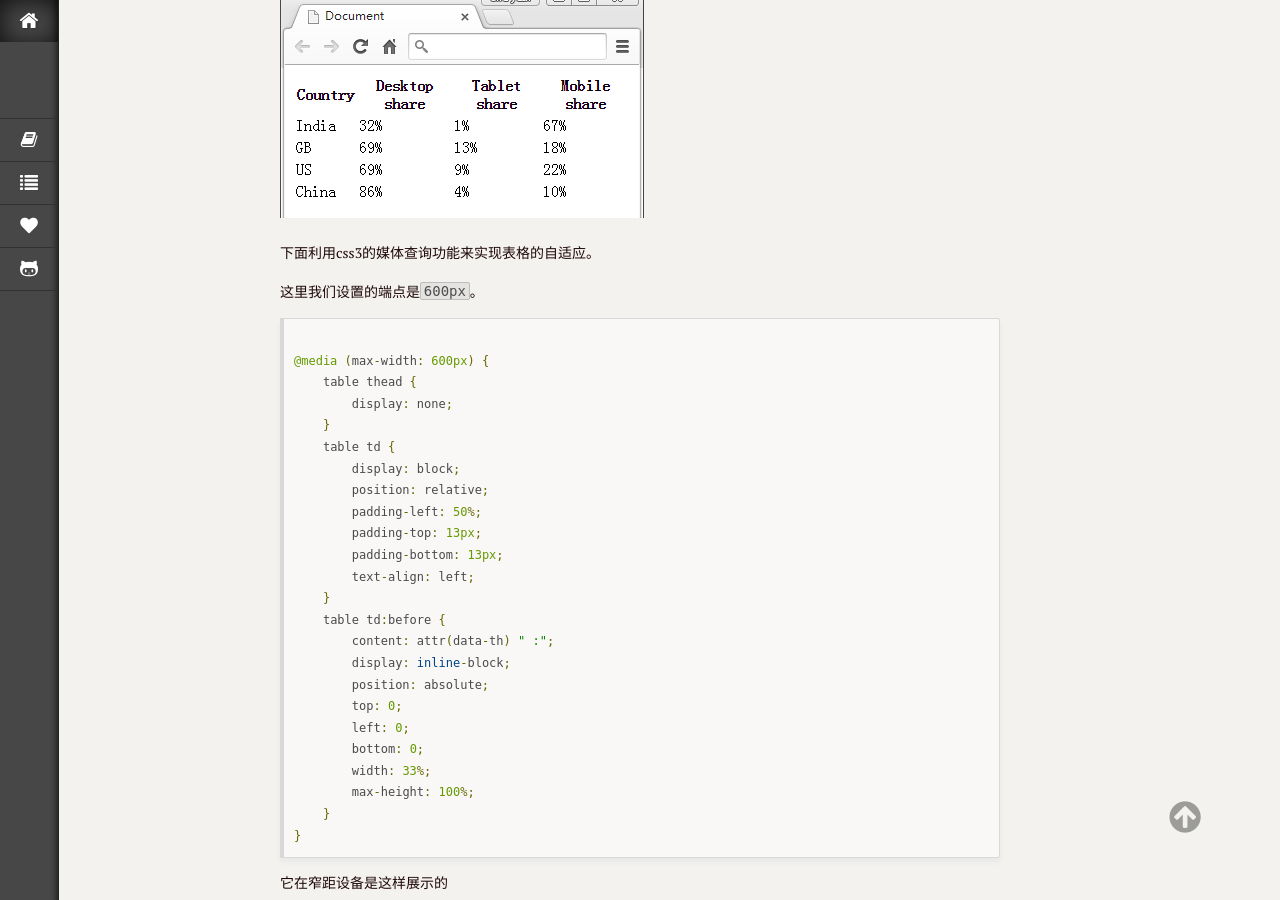
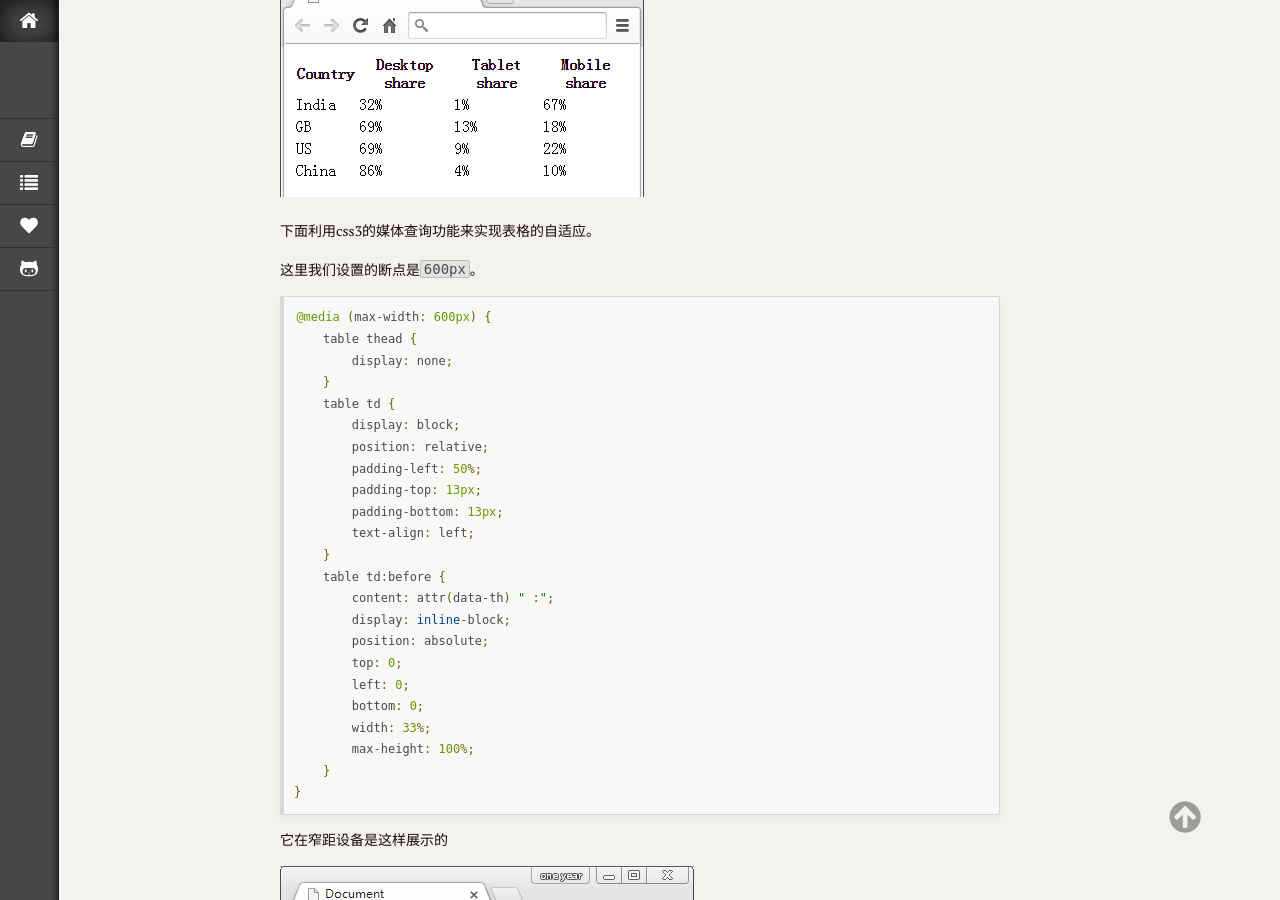
Before and after one commit to GitHubCuCu/dougaoyang.github.io, a Jekyll site: the page built from _posts/html/2015-02-10-html_table_show.md, in a window 1280 px wide and 900 px high, scrolled down 1236 px. Built offline with Jekyll 4.4.1, drawn with Linux system fonts in a browser that asks for light colours; Markdown is read by kramdown in place of the engine named in the settings.

Commit message:
update post

````diff
--- a/_posts/html/2015-02-10-html_table_show.md
+++ b/_posts/html/2015-02-10-html_table_show.md
@@ -14,8 +14,7 @@
 
 首先一个普通的表格
 
-```
-
+```html
 <table>
   <thead>
     <tr>
@@ -52,7 +51,6 @@
     </tr>
   </tbody>
 </table>
-
 ```
 
 它在窄距设备是这样展示的
@@ -61,10 +59,9 @@
 
 下面利用css3的媒体查询功能来实现表格的自适应。
 
-这里我们设置的端点是`600px`。
+这里我们设置的断点是`600px`。
 
-```CSS
-
+```css
 @media (max-width: 600px) {
     table thead {
         display: none;
@@ -88,7 +85,6 @@
         max-height: 100%;
     }
 }
-
 ```
 
 它在窄距设备是这样展示的
````
